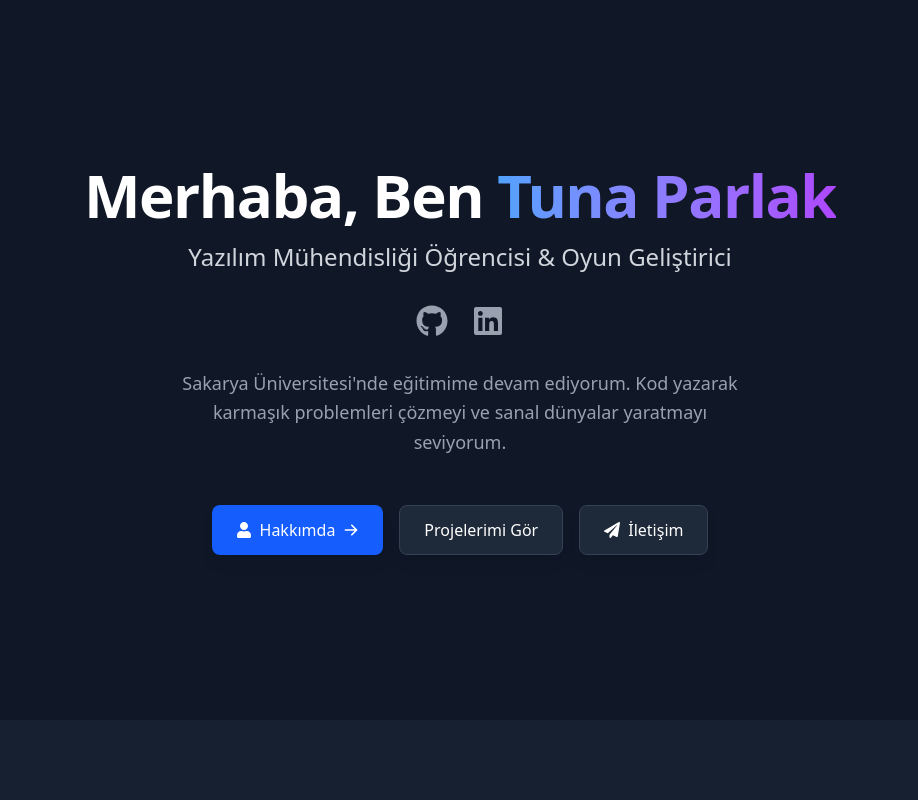
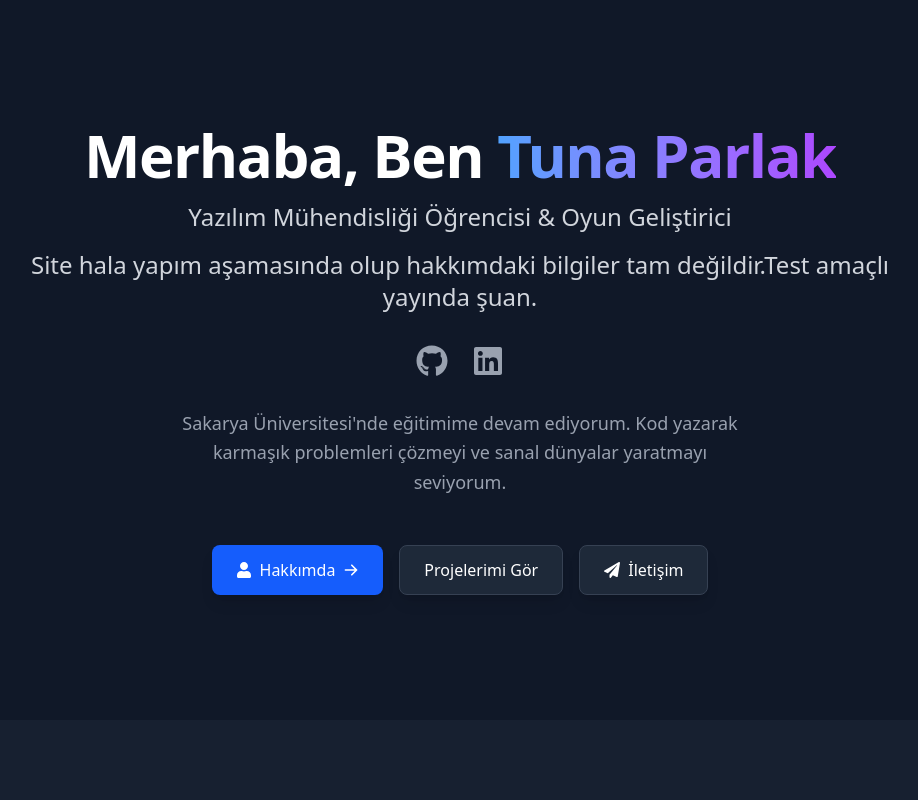
Before and after one commit to tunaparlak0/Personal_Website, a Next.js app: page / in a window 1280 px wide. Shown: the top 800 px of the page, without its empty margins (180-1098 px from the left). Built offline with nearby package versions, Linux system fonts and the light colour scheme.

Commit message:
Hatalı dosyalar silindi

```diff
--- a/app/page.tsx
+++ b/app/page.tsx
@@ -93,6 +93,9 @@ export default function Home() {
             </h1>
             <h2 className="text-2xl text-gray-300 font-light mt-4">
               Yazılım Mühendisliği Öğrencisi & Oyun Geliştirici
+            </h2>
+            <h2 className="text-2xl text-gray-300 font-light mt-4">
+              Site hala yapım aşamasında olup hakkımdaki bilgiler tam değildir.Test amaçlı yayında şuan.
             </h2>
           </div>
 
```
